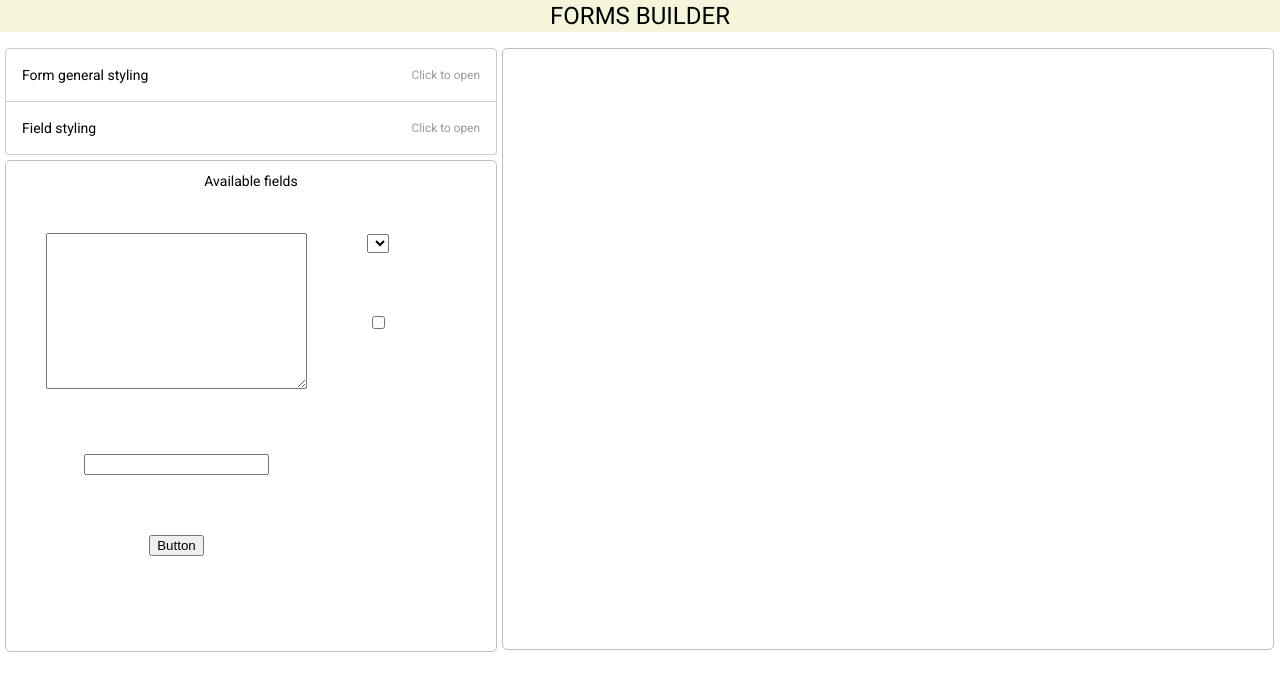
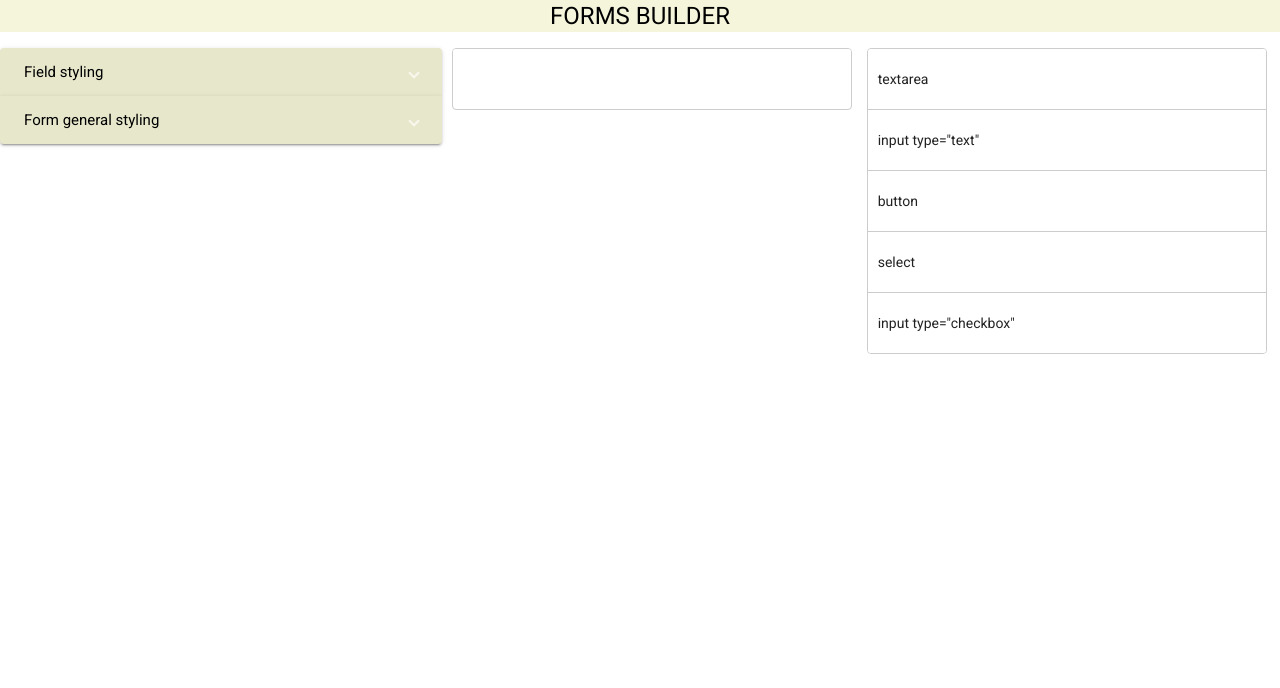
Before and after one commit to MariannaTabalaDev/forms-builder, an Angular app: page / in a window 1280 px wide. Shown: the top 688 px of the page. Built offline with nearby package versions, Linux system fonts and the light colour scheme.

Commit message:
accordion changed, drag and drop improve

```diff
--- a/src/app/app.component.html
+++ b/src/app/app.component.html
@@ -1,12 +1,11 @@
 <div class="contaiter">
     <h1>Forms builder</h1>
     <div class="forms">
-        <div>
+
             <app-styling-choise></app-styling-choise>
-            <app-draggable-fields></app-draggable-fields>
-        </div>
-        <div>
-            <app-form-builder></app-form-builder>
-        </div>
+            <app-drag-drop></app-drag-drop>
+            <!-- <app-form-builder></app-form-builder> -->
+            <!-- <app-draggable-fields></app-draggable-fields> -->
+
     </div>
 </div>
--- a/src/app/app.component.scss
+++ b/src/app/app.component.scss
@@ -1,5 +1,5 @@
 .container {
-    max-width: 1000px;
+    max-width: 900px;
     margin: 0 auto;
 }
 
--- /dev/null
+++ b/src/app/drag-drop/drag-drop.component.html
@@ -0,0 +1,29 @@
+<div class="example-container">
+
+    <div cdkDropList
+        #doneList="cdkDropList"
+        [cdkDropListData]="done"
+        [cdkDropListConnectedTo]="[todoList]"
+        class="example-list"
+        (cdkDropListDropped)="drop($event)">
+        <!-- <div class="draggable-field" *ngFor="let item of done" cdkDrag><textarea name="" id="" cols="30" rows="10">{{item}}</textarea></div>  -->
+        <div class="builder-box" *ngFor="let item of done" cdkDrag>{{item}}</div>
+    </div>
+</div>
+
+<div class="example-container">
+
+    <div cdkDropList
+        #todoList="cdkDropList"
+        [cdkDropListData]="todo"
+        [cdkDropListConnectedTo]="[doneList]"
+        class="example-list"
+        (cdkDropListDropped)="drop($event)">
+
+        <div class="example-box" *ngFor="let item of todo" cdkDrag>{{item}}</div>
+
+        <!-- <div class="draggable-field" *ngFor="let item of todo" cdkDrag ><textarea name="" id="" cols="30" rows="10">{{item}}</textarea></div> -->
+    </div>
+
+
+</div>
--- /dev/null
+++ b/src/app/drag-drop/drag-drop.component.scss
@@ -0,0 +1,68 @@
+.example-container {
+    width: 400px;
+    max-width: 100%;
+    margin: 0 5px 25px 10px;
+    display: inline-block;
+    vertical-align: top;
+  }
+
+  .example-list {
+    border: solid 1px #ccc;
+    min-height: 60px;
+    background: white;
+    border-radius: 4px;
+    overflow: hidden;
+    display: block;
+  }
+
+  .example-box {
+    padding: 20px 10px;
+    border-bottom: solid 1px #ccc;
+    color: rgba(0, 0, 0, 0.87);
+    display: flex;
+    flex-direction: row;
+    align-items: center;
+    justify-content: space-between;
+    box-sizing: border-box;
+    cursor: move;
+    background: white;
+    font-size: 14px;
+  }
+  .builder-box {
+    padding: 20px 10px;
+    // border-bottom: solid 1px #ccc;
+    // height: 400px;
+    color: rgba(0, 0, 0, 0.87);
+    display: flex;
+    flex-direction: row;
+    align-items: center;
+    justify-content: space-between;
+    box-sizing: border-box;
+    cursor: move;
+    background: white;
+    font-size: 14px;
+  }
+
+  .cdk-drag-preview {
+    box-sizing: border-box;
+    border-radius: 4px;
+    box-shadow: 0 5px 5px -3px rgba(0, 0, 0, 0.2),
+                0 8px 10px 1px rgba(0, 0, 0, 0.14),
+                0 3px 14px 2px rgba(0, 0, 0, 0.12);
+  }
+
+  .cdk-drag-placeholder {
+    opacity: 0;
+  }
+
+  .cdk-drag-animating {
+    transition: transform 250ms cubic-bezier(0, 0, 0.2, 1);
+  }
+
+  .example-box:last-child {
+    border: none;
+  }
+
+  .example-list.cdk-drop-list-dragging .example-box:not(.cdk-drag-placeholder) {
+    transition: transform 250ms cubic-bezier(0, 0, 0.2, 1);
+  }
--- /dev/null
+++ b/src/app/drag-drop/drag-drop.component.ts
@@ -0,0 +1,58 @@
+import { Component, OnInit } from '@angular/core';
+import { transferArrayItem, copyArrayItem } from '@angular/cdk/drag-drop';
+import { moveItemInArray } from '@angular/cdk/drag-drop';
+import { CdkDragDrop } from '@angular/cdk/drag-drop';
+
+
+@Component({
+    selector: 'app-drag-drop',
+    templateUrl: './drag-drop.component.html',
+    styleUrls: ['./drag-drop.component.scss']
+})
+// export class DragDropComponent implements OnInit {
+//     todo = ['textarea', 'input type="text"', 'button', 'select','input type="checkbox"'];
+
+//     done = [''];
+//     drop(event: CdkDragDrop<string[]>)
+//     {
+//         if (event.previousContainer === event.container) {
+//           moveItemInArray(event.container.data, event.previousIndex, event.currentIndex);
+//         } else {
+//             transferArrayItem(
+//             event.previousContainer.data,
+//             event.container.data,
+//             event.previousIndex,
+//             event.currentIndex,
+//           );
+//         }
+//       }
+export class DragDropComponent implements OnInit {
+    todo = ['textarea', 'input type="text"', 'button', 'select', 'input type="checkbox"'];
+
+    done = [''];
+    drop(event: CdkDragDrop<string[]>) {
+        if (event.previousContainer === event.container) {
+            moveItemInArray(event.container.data, event.previousIndex, event.currentIndex);
+        } else if
+            (event.previousContainer.id === 'cdk-drop-list-0'){
+            transferArrayItem(
+                event.previousContainer.data, [],
+                event.previousIndex,
+                event.currentIndex,
+            );
+        } else if
+            (event.previousContainer.id === 'cdk-drop-list-1') {
+            copyArrayItem(
+                event.previousContainer.data,
+                event.container.data,
+                event.previousIndex,
+                event.currentIndex,
+            );
+        }
+    }
+    constructor() { }
+
+    ngOnInit(): void {
+    }
+
+}
--- a/src/app/draggable-fields/draggable-fields.component.scss
+++ b/src/app/draggable-fields/draggable-fields.component.scss
@@ -1,9 +1,9 @@
 .container {
-    width: 490px;
-    height: 480px;
+    width: 440px;
+    height: 490px;
     border: 1px solid rgb(192, 190, 190);
     border-radius: 5px;
-    margin: 5px 5px 0 5px;
+    margin-left: 3px;
     padding-top: 10px;
     text-align: center;
 }
--- a/src/app/form-builder/form-builder.component.scss
+++ b/src/app/form-builder/form-builder.component.scss
@@ -1,7 +1,7 @@
 .container {
-    width: 770px;
+    width: 440px;
     height: 600px;
     border: 1px solid rgb(192, 190, 190);
     border-radius: 5px;
-
+    margin-left: 5px;
 }
--- a/src/app/styling-choise/styling-choise.component.html
+++ b/src/app/styling-choise/styling-choise.component.html
@@ -1,29 +1,38 @@
-<cdk-accordion class="accordion">
-    <cdk-accordion-item *ngFor="let item of items; let index = index;" #accordionItem="cdkAccordionItem"
-        class="accordion-item" role="button" tabindex="0" [attr.id]="'accordion-header-' + index"
-        [attr.aria-expanded]="accordionItem.expanded" [attr.aria-controls]="'accordion-body-' + index">
+<mat-accordion>
+
+    <mat-expansion-panel (opened)="panelOpenState = true" (closed)="panelOpenState = false">
+
+        <mat-expansion-panel-header>
+            <mat-panel-title>
+                Field styling
+            </mat-panel-title>
+
+        </mat-expansion-panel-header>
+
+        <span>Background color </span>
+        <select name="select" class="select-css">
+            <option>transparent</option>
+            <option>white</option>
+            <option>beige</option>
+            <option>papayawhip</option>
+            <option>skyblue</option>
+        </select>
+
+    </mat-expansion-panel>
 
 
-        <div class="accordion-item-header" (click)="accordionItem.toggle()">
-            {{item}}
-            <span class="accordion-item-description">
-                Click to {{ accordionItem.expanded ? 'close' : 'open' }}
-            </span>
-        </div>
 
-        <div class="accordion-item-body" role="region" [style.display]="accordionItem.expanded ? '' : 'none'"
-            [attr.id]="'accordion-body-' + index" [attr.aria-labelledby]="'accordion-header-' + index">
+    <mat-expansion-panel (opened)="panelOpenState = true" (closed)="panelOpenState = false">
 
-            <div><input type="text"> Placeholder text<input type="checkbox"></div>
-        </div>
-        <div class="accordion-item-body" role="region" [style.display]="accordionItem.expanded ? '' : 'none'"
-            [attr.id]="'accordion-body-' + index" [attr.aria-labelledby]="'accordion-header-' + index">
+        <mat-expansion-panel-header>
+            <mat-panel-title>
+                Form general styling
+            </mat-panel-title>
+        </mat-expansion-panel-header>
 
-            <div><input type="checkbox">Required</div>
-        </div>
-        <div class="accordion-item-body" role="region" [style.display]="accordionItem.expanded ? '' : 'none'"
-            [attr.id]="'accordion-body-' + index" [attr.aria-labelledby]="'accordion-header-' + index">
-            <span>Border style</span>
+        <div class="fields"><input type="text"> Placeholder text<input type="checkbox"></div>
+        <div class="fields"><input type="checkbox">Required</div>
+        <span class="fields">Border style </span>
         <select name="select" class="select-css">
             <option>none</option>
             <option>solid</option>
@@ -31,10 +40,7 @@
             <option>dotted</option>
             <option>double</option>
         </select>
-        </div>
-        <div class="accordion-item-body" role="region" [style.display]="accordionItem.expanded ? '' : 'none'"
-            [attr.id]="'accordion-body-' + index" [attr.aria-labelledby]="'accordion-header-' + index">
-            <span>Font size</span>
+        <span class="fields">Font size </span>
         <select name="select" class="select-css">
             <option>8px</option>
             <option>10px</option>
@@ -42,17 +48,16 @@
             <option>14px</option>
             <option>16px</option>
         </select>
-        </div>
-        <div class="accordion-item-body" role="region" [style.display]="accordionItem.expanded ? '' : 'none'"
-            [attr.id]="'accordion-body-' + index" [attr.aria-labelledby]="'accordion-header-' + index">
-            <span>Font weight</span>
+        <span class="fields">Font weight </span>
         <select name="select" class="select-css">
             <option>normal</option>
             <option>bold</option>
             <option>bolder</option>
             <option>light</option>
         </select>
-        </div>
 
-    </cdk-accordion-item>
-</cdk-accordion>
+
+    </mat-expansion-panel>
+
+
+</mat-accordion>
--- a/src/app/styling-choise/styling-choise.component.scss
+++ b/src/app/styling-choise/styling-choise.component.scss
@@ -1,45 +1,18 @@
-.accordion {
-    display: block;
-    max-width: 500px;
-    margin: 0 5px 5px 5px;
+// mat-accordion {
+//      width: 100px;
+// }
+.mat-form-field + .mat-form-field {
+    margin-left: 8px;
+    background-color: skyblue;
   }
 
-  .accordion-item {
-    display: block;
-    border: solid 1px #ccc;
-  }
+  .fields {
+    padding-top: 20px;
+}
+mat-expansion-panel {
+    background-color: rgb(231, 231, 203);
 
-  .accordion-item + .accordion-item {
-    border-top: none;
-  }
-
-  .accordion-item-header {
-    display: flex;
-    align-content: center;
-    justify-content: space-between;
-  }
-
-  .accordion-item-description {
-    font-size: 0.85em;
-    color: #999;
-  }
-
-  .accordion-item-header,
-  .accordion-item-body {
-    padding: 16px;
-  }
-
-  .accordion-item-header:hover {
-    cursor: pointer;
-    background-color: #eee;
-  }
-
-  .accordion-item:first-child {
-    border-top-left-radius: 4px;
-    border-top-right-radius: 4px;
-  }
-
-  .accordion-item:last-child {
-    border-bottom-left-radius: 4px;
-    border-bottom-right-radius: 4px;
-  }
+}
+mat-panel-title {
+    color: black;
+}
--- a/src/app/styling-choise/styling-choise.component.ts
+++ b/src/app/styling-choise/styling-choise.component.ts
@@ -1,5 +1,4 @@
 import { Component, OnInit } from '@angular/core';
-import { CdkAccordionModule } from '@angular/cdk/accordion';
 
 @Component({
   selector: 'app-styling-choise',
@@ -7,8 +6,7 @@ import { CdkAccordionModule } from '@angular/cdk/accordion';
   styleUrls: ['./styling-choise.component.scss']
 })
 export class StylingChoiseComponent implements OnInit {
-    items = ['Form general styling', 'Field styling'];
-    expandedIndex = 0;
+    panelOpenState = false;
 
   constructor() { }
 
```
Also changed, not shown: src/app/app.module.ts (+9 -3 lines), 1 other file (tests, documents, lock files or other folders). Lines whose indentation alone changed are shown as unchanged.
